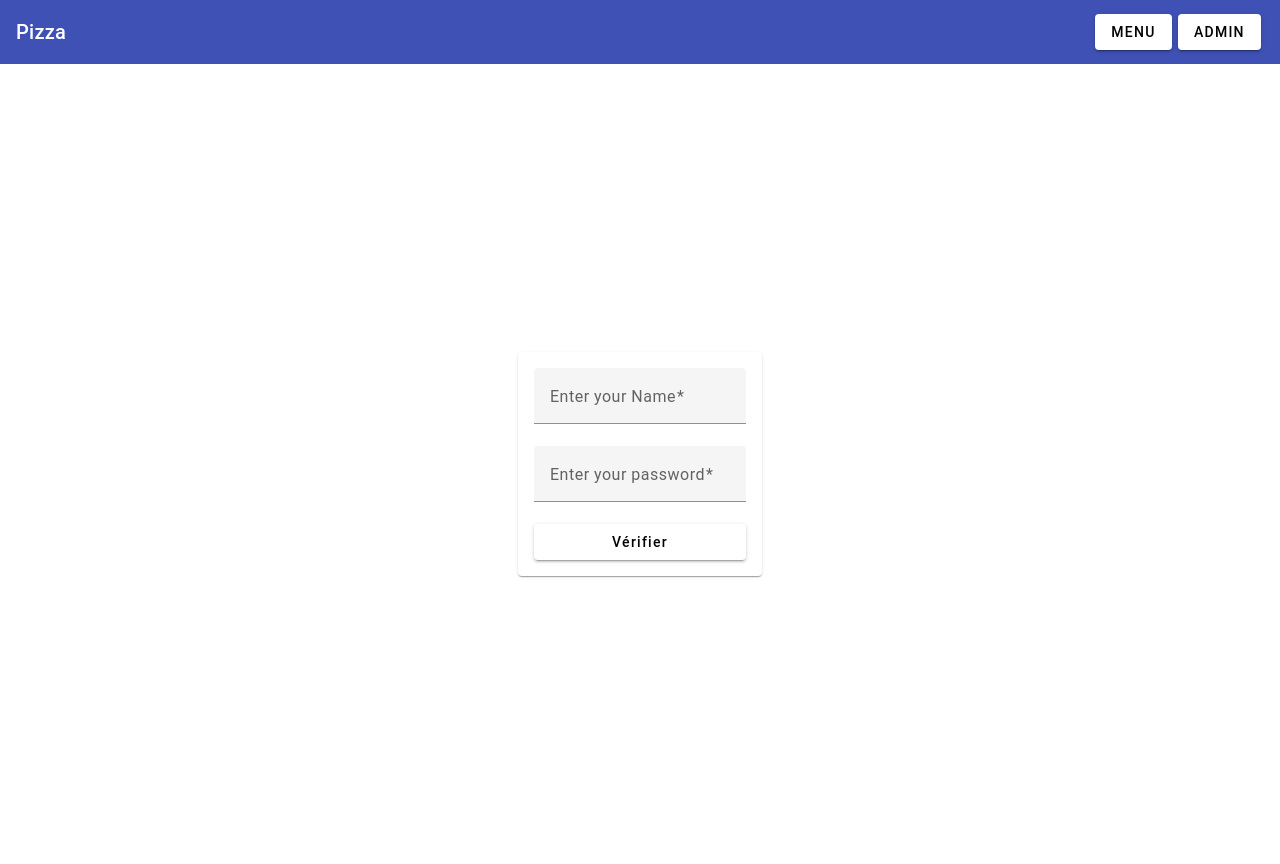
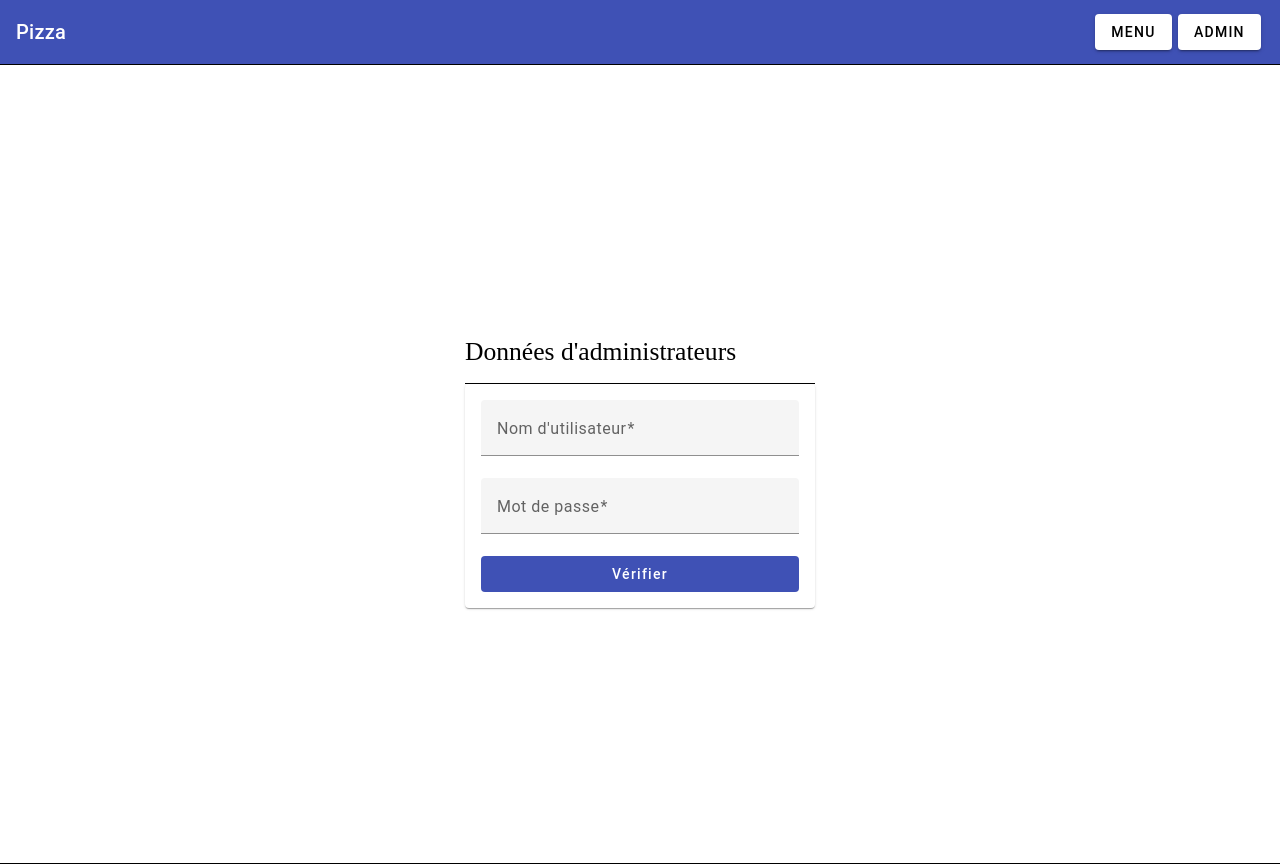
Before and after one commit to Nathanb-ecam/web_pizza_clients, an Angular app in the folder pizza_angular/: page /admin in a window 1280 px wide. Built offline with nearby package versions, Linux system fonts and the light colour scheme.

Commit message:
ui changes and delete pizza

```diff
--- a/pizza_angular/src/app/admin/admin.component.css
+++ b/pizza_angular/src/app/admin/admin.component.css
@@ -8,3 +8,32 @@
 .content {
     margin: 0 1rem;
 }
+
+.signin-form form{
+    display: flex;
+    align-items: center;
+    border:1px solid black;
+}
+
+
+.page-title{
+    width: 350px;
+    align-items: center;
+    border-bottom:1px solid black;
+    padding: 1rem 0;
+    font-size: 1.6rem
+
+}
+
+
+
+
+.admin-message {
+    display: flex;
+    margin-top: 1rem;
+}
+
+.admin-message mat-label{
+    font-size: 1.3rem;
+    margin: 1rem;
+}
--- a/pizza_angular/src/app/admin/admin.component.html
+++ b/pizza_angular/src/app/admin/admin.component.html
@@ -1,6 +1,7 @@
 
     <div class="signin-form" *ngIf="!signedIn">
         <form (ngSubmit)="login()" class="signin-form">
+            <mat-label class="page-title">Données d'administrateurs</mat-label>
             <app-signin-card></app-signin-card>
         </form>
     </div>
@@ -131,8 +132,8 @@
 </div>
 
 
-<div *ngIf="signedIn">
+<div *ngIf="signedIn" class="admin-message">
     <div *ngIf="!isAdmin">
-        <p>Contenu réservé aux administrateurs</p>
+        <mat-label>Contenu réservé aux administrateurs ...</mat-label>
     </div>
 </div>
--- a/pizza_angular/src/app/admin/admin.component.ts
+++ b/pizza_angular/src/app/admin/admin.component.ts
@@ -18,7 +18,7 @@ import { PizzaEditComponent } from '../pizza-edit/pizza-edit.component';
 })
 export class AdminComponent {
   menuColumnsToDisplay:string[] = ['menu_id', 'Pizza','Drink','Sauce','Chicken','action'];
-  clientColumnsToDisplay:string[] = ['Client_id', 'Name','Password','isAdmin','Points'];
+  clientColumnsToDisplay:string[] = ['Client_id', 'Name','isAdmin','Points'];
   pizzaColumnsToDisplay:string[] = ['Id', 'Name','Price','Desc','Action'];
   menuDataSource:any;
   clientDataSource:any;
@@ -156,7 +156,7 @@ export class AdminComponent {
   }
 
   deletePizza(id:number) {
-    this.adminService.deletePizzaDependencies(id,this.token.token).subscribe(
+    this.adminService.deletePizza(id,this.token.token).subscribe(
       data => {
         // console.log(data);
         this.showAllTables()
--- a/pizza_angular/src/app/home/home.component.css
+++ b/pizza_angular/src/app/home/home.component.css
@@ -1,5 +1,11 @@
-mat-label{
+.signin-form mat-label{
     border-bottom:1px solid black;
     padding: 1rem 0;
-    font-size: 2rem;
+    font-size: 1.6rem;
+    width: 350px;
 }
+
+.signin-form{
+    display: flex;
+    align-items: center;
+}
--- a/pizza_angular/src/app/signin-card/signin-card.component.css
+++ b/pizza_angular/src/app/signin-card/signin-card.component.css
@@ -1,4 +1,5 @@
 
 mat-card{
     padding: 1rem;
+    width: 350px;
 }
--- a/pizza_angular/src/app/signin-card/signin-card.component.html
+++ b/pizza_angular/src/app/signin-card/signin-card.component.html
@@ -1,11 +1,11 @@
 <mat-card>
     <mat-form-field appearance="fill">
-        <mat-label>Enter your Name</mat-label>
+        <mat-label>Nom d'utilisateur</mat-label>
         <input matInput type="text" [(ngModel)]="username" name="username" required>
     </mat-form-field>
     <mat-form-field appearance="fill">
-        <mat-label>Enter your password</mat-label>
+        <mat-label>Mot de passe</mat-label>
         <input matInput type="password" [(ngModel)]="password" name="password" required>
     </mat-form-field>
-    <button mat-raised-button type="submit">Vérifier</button>
+    <button mat-flat-button  type="submit" color="primary">Vérifier</button>
 </mat-card>
```
